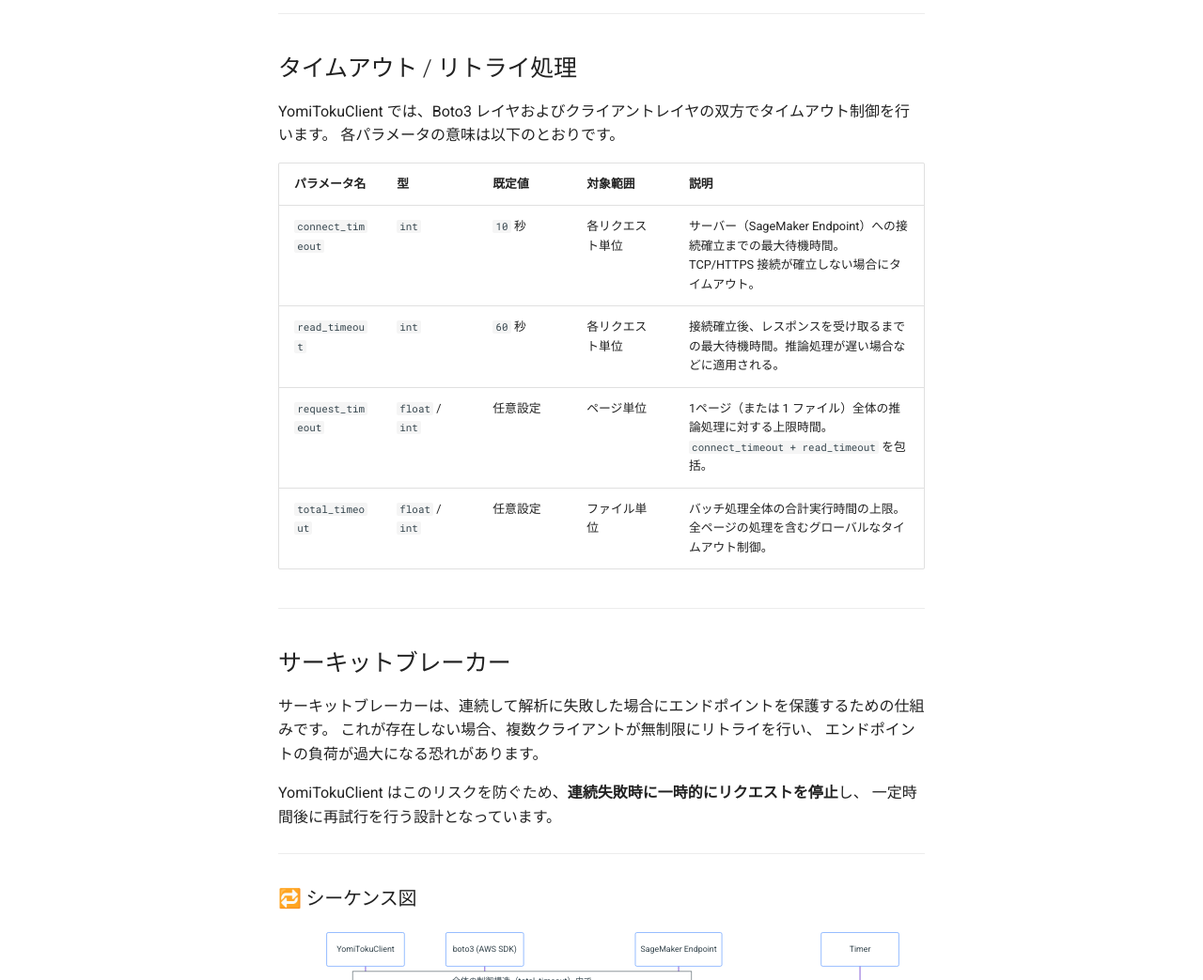
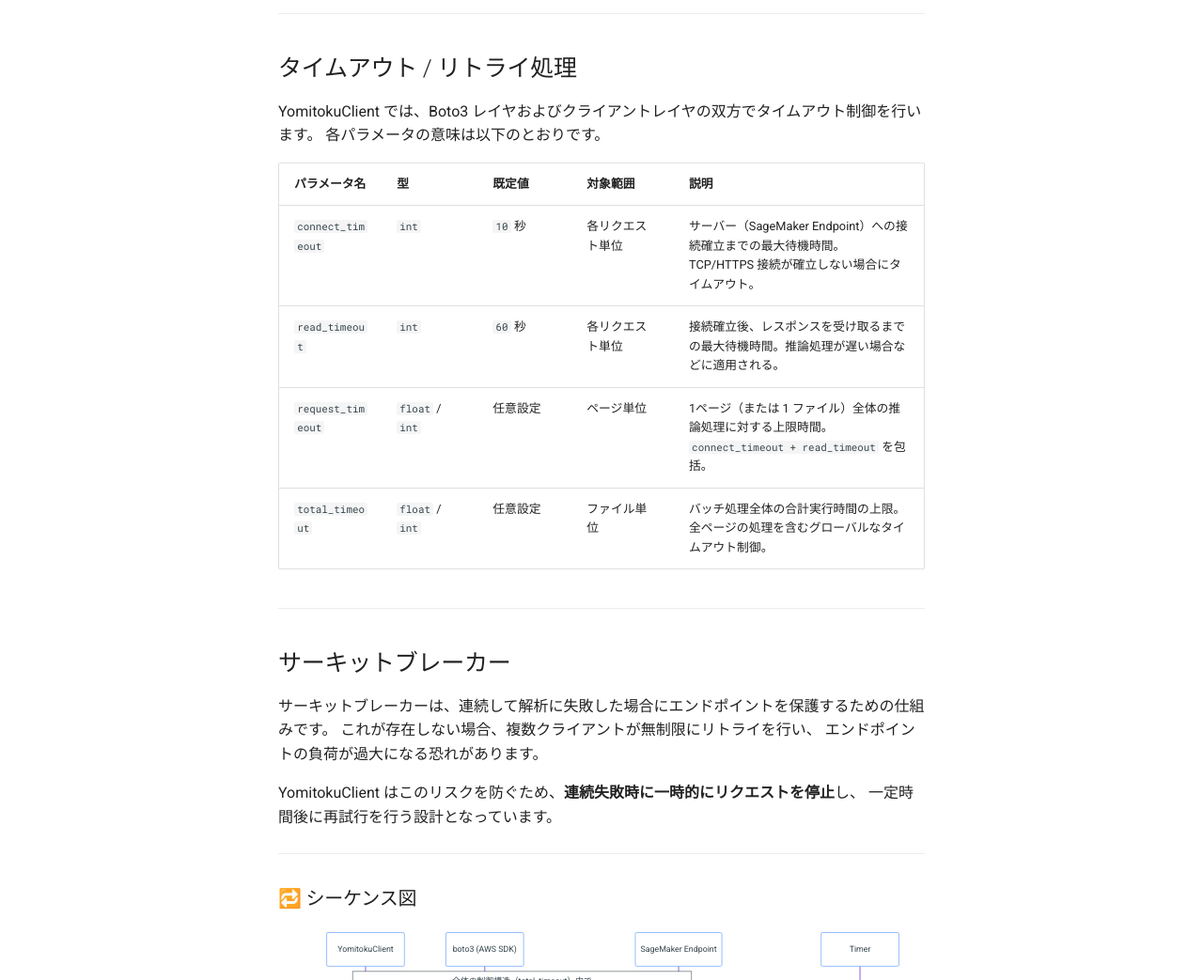
Before and after one commit to MLism-Inc/yomitoku-client, an MkDocs documentation site: the page built from docs/advanced.md, in a window 1280 px wide and 1400 px high. Shown: the part 357-1400 px from the top of the window at 94% size. Built offline with MkDocs 1.6.1 and Material for MkDocs 9.7.7, drawn with Linux system fonts in a browser that asks for light colours; comment, search, counter and statistics services are not loaded; some of the changed text lies outside the part shown.

````diff
--- a/docs/advanced.md
+++ b/docs/advanced.md
@@ -10,7 +10,7 @@ SageMaker エンドポイントから取得できる API スキーマは以下
 
 ## タイムアウト / リトライ処理
 
-YomiTokuClient では、Boto3 レイヤおよびクライアントレイヤの双方でタイムアウト制御を行います。
+YomitokuClient では、Boto3 レイヤおよびクライアントレイヤの双方でタイムアウト制御を行います。
 各パラメータの意味は以下のとおりです。
 
 | パラメータ名            | 型               | 既定値    | 対象範囲     | 説明                                                                    |
@@ -28,7 +28,7 @@ YomiTokuClient では、Boto3 レイヤおよびクライアントレイヤの
 これが存在しない場合、複数クライアントが無制限にリトライを行い、
 エンドポイントの負荷が過大になる恐れがあります。
 
-YomiTokuClient はこのリスクを防ぐため、**連続失敗時に一時的にリクエストを停止**し、
+YomitokuClient はこのリスクを防ぐため、**連続失敗時に一時的にリクエストを停止**し、
 一定時間後に再試行を行う設計となっています。
 
 ---
@@ -37,7 +37,7 @@ YomiTokuClient はこのリスクを防ぐため、**連続失敗時に一時的
 
 ```mermaid
 sequenceDiagram
-    participant Client as YomiTokuClient
+    participant Client as YomitokuClient
     participant Boto3 as boto3 (AWS SDK)
     participant AWS as SageMaker Endpoint
 
@@ -82,7 +82,7 @@ sequenceDiagram
 ## パラメータ設定例
 
 以下のコードは、タイムアウトおよびサーキットブレーカー設定を含む
-YomiTokuClient の使用例です。
+YomitokuClient の使用例です。
 
 ```python
 from yomitoku_client.client import RequestConfig, CircuitConfig, YomitokuClient
@@ -118,7 +118,7 @@ with YomitokuClient(
 * **`connect_timeout` / `read_timeout`**：
   Boto3 レイヤーでリクエストごとに適用されます（1 ページごとなど）。
 * **`request_timeout` / `total_timeout`**：
-  YomiTokuClient 側の高レベル制御で、ページ単位・全体単位の上限時間を定義します。
+  YomitokuClient 側の高レベル制御で、ページ単位・全体単位の上限時間を定義します。
 * **`circuit_config`**：
   短時間に連続失敗が発生した場合の再試行抑止とエンドポイント保護を担います。
 
````
